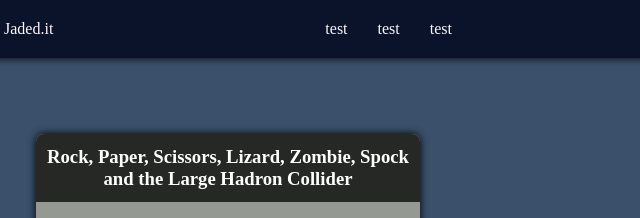
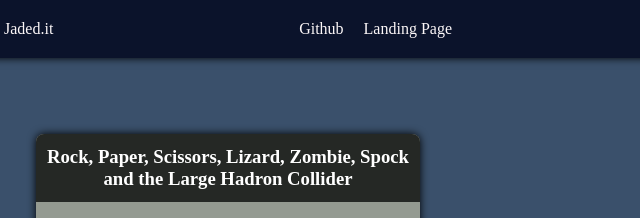
Before and after one commit to jaded-it/LizardSpock, a plain HTML site: page index.html in a window 1280 px wide. Shown: the top 218 px of the page, 412-1052 px from the left. Drawn offline with Linux system fonts and the light colour scheme.

Commit message:
Added links to github and landing page

```diff
--- a/css/style.css
+++ b/css/style.css
@@ -315,7 +315,7 @@ ul {
 }
 
 ul {
-    gap: 30px;
+    gap: 20px;
 }
 
 .header a {
--- a/index.html
+++ b/index.html
@@ -16,9 +16,8 @@
                 </div>
 
                 <ul class="nav">
-                    <li><a href="./index.html">test</a></li>
-                    <li><a href="./index.html">test</a></li>
-                    <li><a href="./index.html">test</a></li>
+                    <li><a href="https://jaded.it/odin/landing-page/">Github</a></li>
+                    <li><a href="https://github.com/jaded-it/LizardSpock">Landing Page</a></li>
                 </ul>
             </div>
         </div>
```
